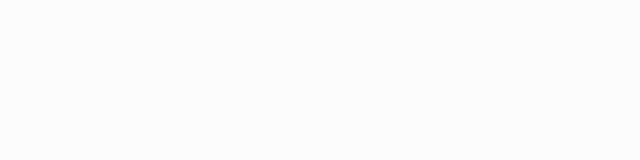
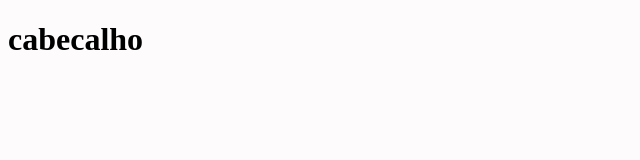
Before and after one commit to PersioPeo/Lessons-Learned, a website: page index.html in a window 1280 px wide. Shown: the whole page, without its empty margins (0-640 px from the left). Drawn offline with Linux system fonts and the light colour scheme.

```diff
--- a/index.html
+++ b/index.html
@@ -7,6 +7,7 @@
     <title>Document</title>
     <link rel="stylesheet" href="style.css">
 </head>
+    <h1>cabecalho</h1>
 <body>
 
 </body>
```
